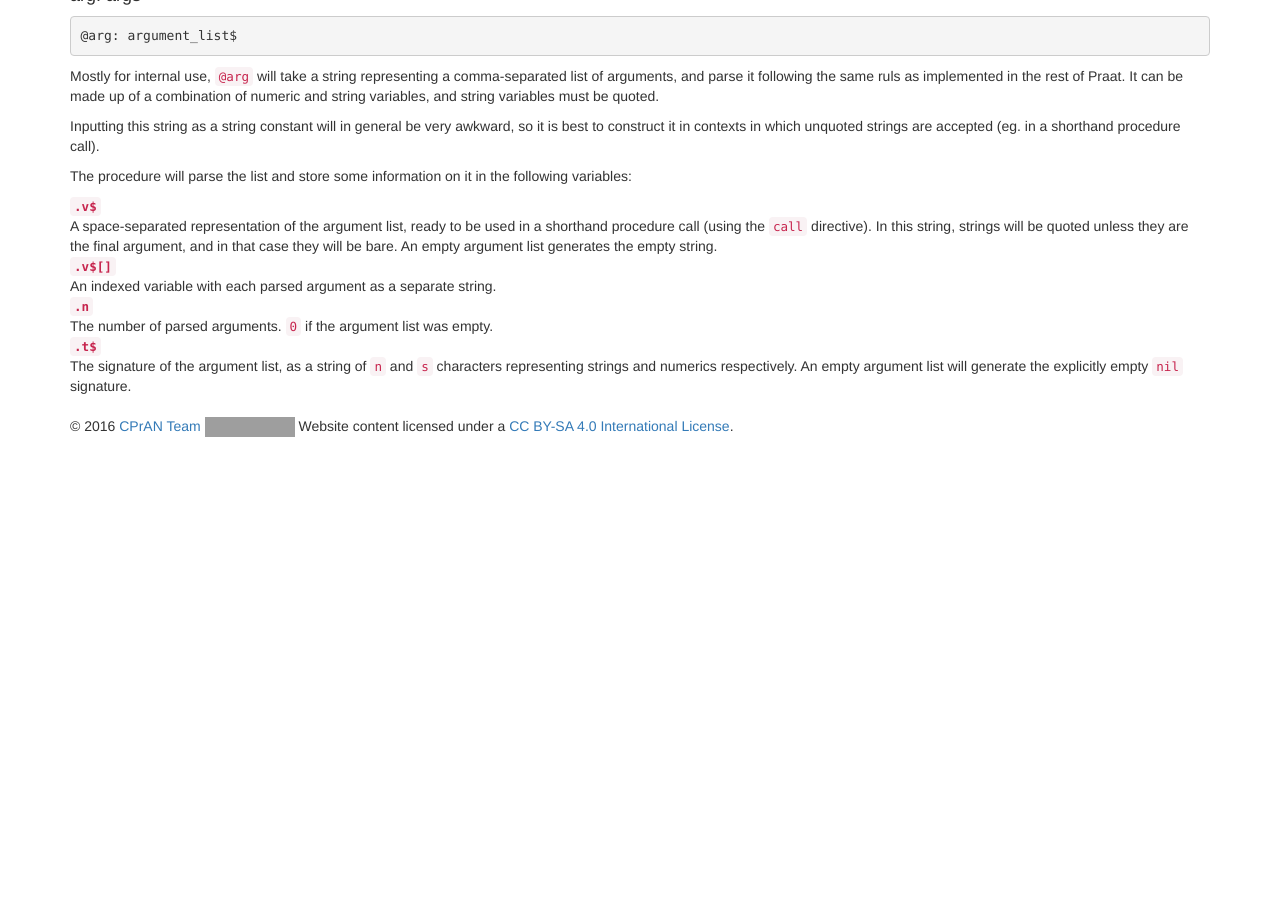
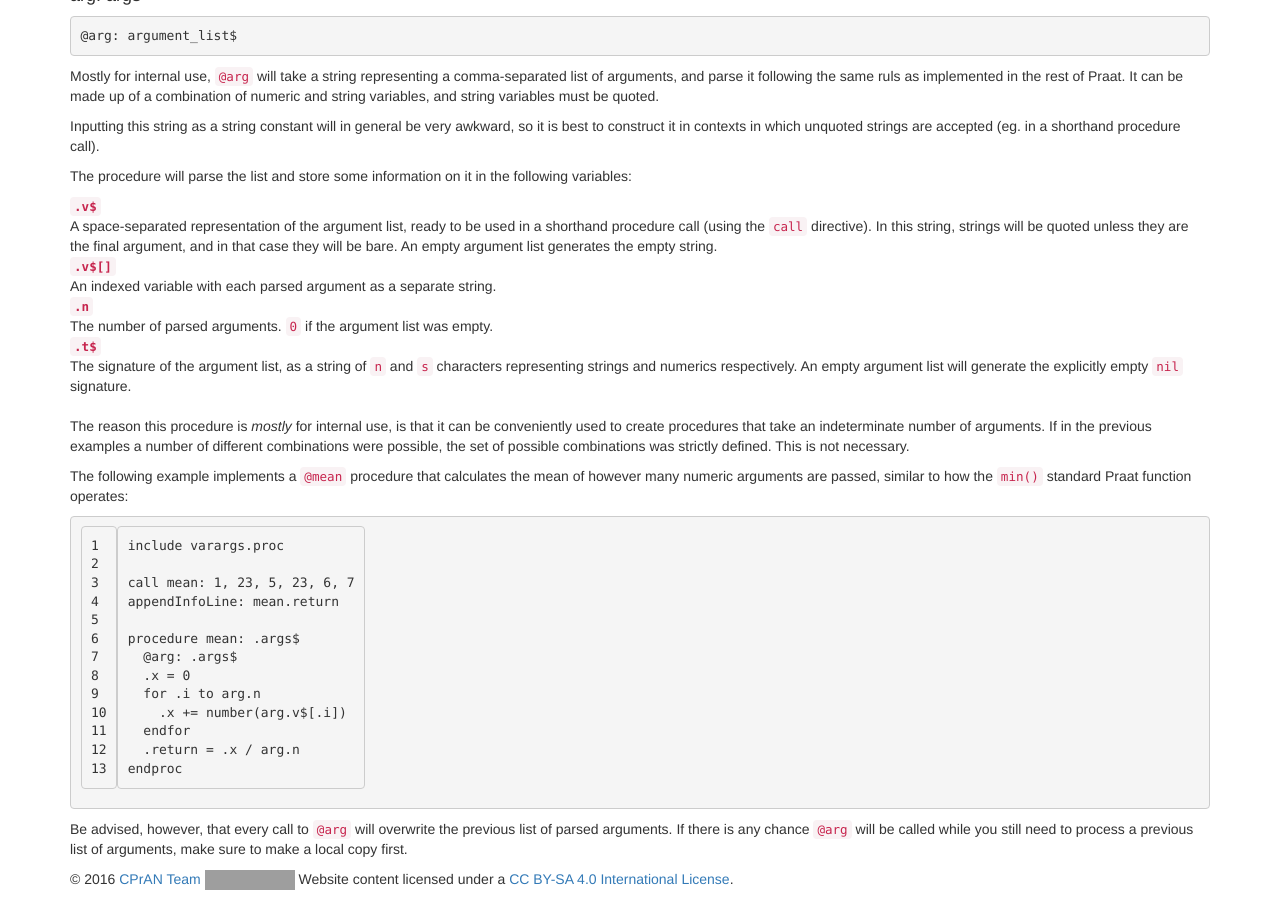
Before and after one commit to jjatria/cpran-www, a Jekyll site: the page built from docs/plugins/varargs/index.md, in a window 1280 px wide and 900 px high, scrolled down 1278 px. Built offline with Jekyll 4.4.1, drawn with Linux system fonts in a browser that asks for light colours; nearby versions of some CDN libraries; library files that are not in the unit come from our copies; comment, search, counter and statistics services are not loaded; before the commit the page ends 1725 px from its top, so only the background shows below that; some of the changed text lies outside the part shown; grey boxes are pictures that could not be loaded.

Commit message:
Added example of a procedure taking an indeterminate number of arguments

```diff
--- a/docs/plugins/varargs/index.md
+++ b/docs/plugins/varargs/index.md
@@ -106,3 +106,34 @@ following variables:
   : The signature of the argument list, as a string of `n` and `s` characters
     representing strings and numerics respectively. An empty argument list will
     generate the explicitly empty `nil` signature.
+
+The reason this procedure is _mostly_ for internal use, is that it can be
+conveniently used to create procedures that take an indeterminate number of
+arguments. If in the previous examples a number of different combinations were
+possible, the set of possible combinations was strictly defined. This is not
+necessary.
+
+The following example implements a `@mean` procedure that calculates the
+mean of however many numeric arguments are passed, similar to how the `min()`
+standard Praat function operates:
+
+{% highlight praat linenos %}
+include varargs.proc
+
+call mean: 1, 23, 5, 23, 6, 7
+appendInfoLine: mean.return
+
+procedure mean: .args$
+  @arg: .args$
+  .x = 0
+  for .i to arg.n
+    .x += number(arg.v$[.i])
+  endfor
+  .return = .x / arg.n
+endproc
+{% endhighlight %}
+
+Be advised, however, that every call to `@arg` will overwrite the previous
+list of parsed arguments. If there is any chance `@arg` will be called while
+you still need to process a previous list of arguments, make sure to make a
+local copy first.
```
Also changed, not shown: other parts of docs/plugins/varargs/index.md (+1 -1 lines).
